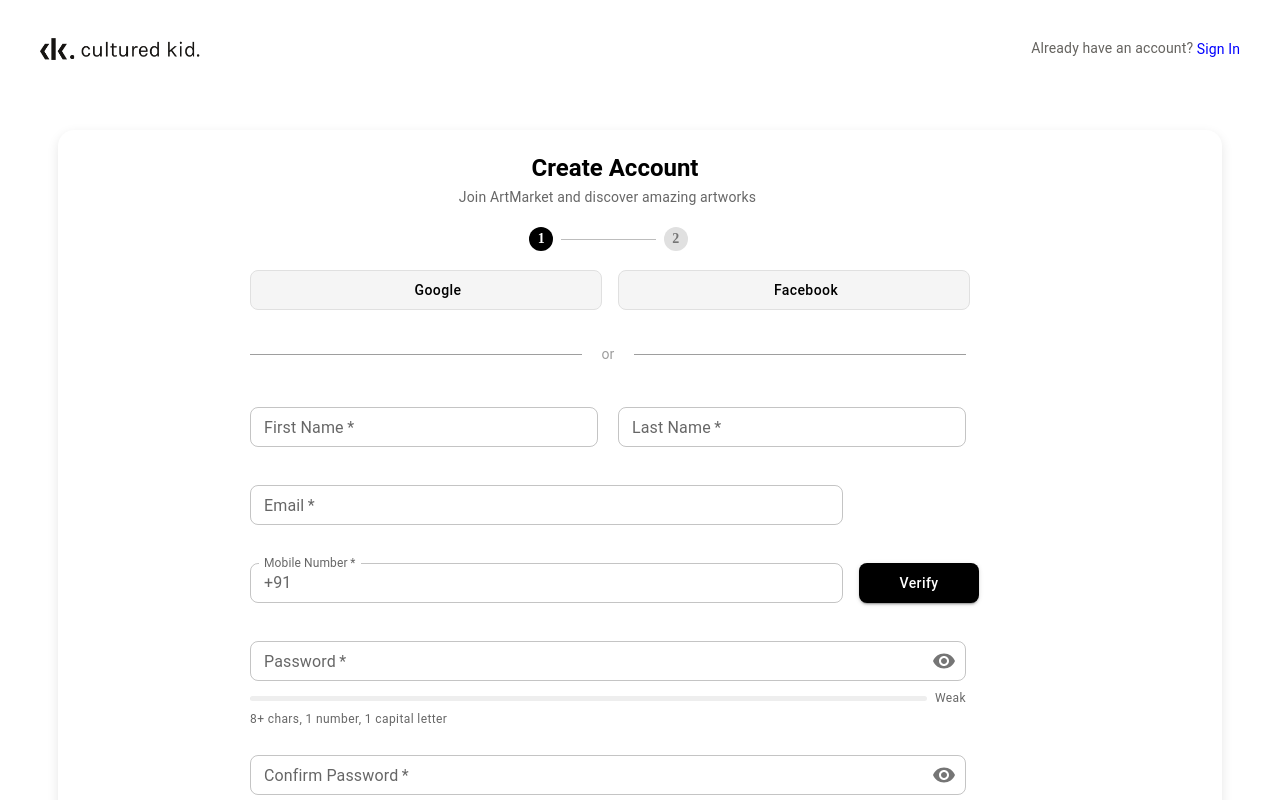
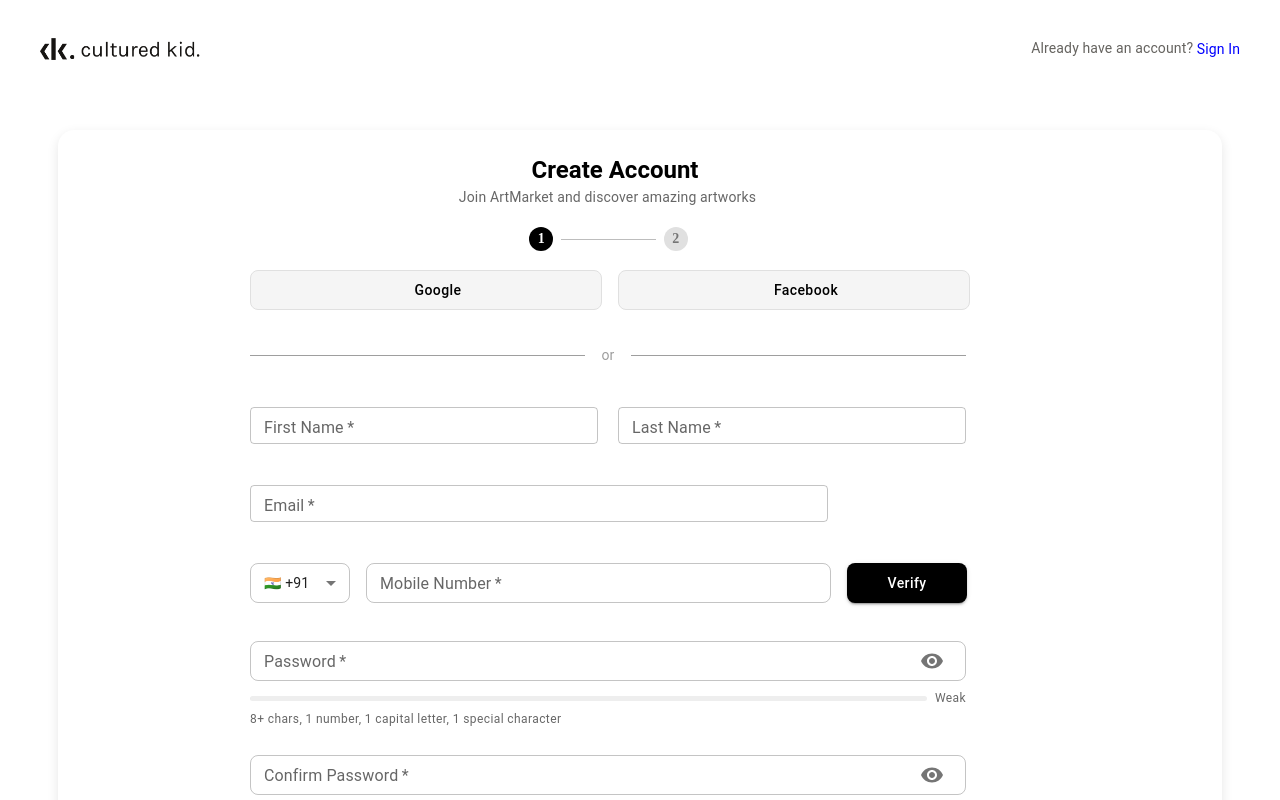
Before and after one commit to Suseendrakumar2003/E-Commerce, a React (Create React App) app: page /create-account in a window 1280 px wide. Shown: the top 800 px of the page. Built offline with nearby package versions, Linux system fonts and the light colour scheme; some icons are missing.

Commit message:
changes in code

```diff
--- a/src/Pages/CreateAccount.jsx
+++ b/src/Pages/CreateAccount.jsx
@@ -10,6 +10,8 @@ import {
   Step,
   StepLabel,
   LinearProgress,
+  MenuItem,
+  Select,
 } from "@mui/material";
 import { Visibility, VisibilityOff } from "@mui/icons-material";
 import FacebookIcon from "@mui/icons-material/Facebook";
@@ -25,22 +27,31 @@ const CreateAccount = () => {
   const [firstName, setFirstName] = useState("");
   const [lastName, setLastName] = useState("");
   const [email, setEmail] = useState("");
+  const [mobile, setMobile] = useState("");
+  const [countryCode, setCountryCode] = useState("+91");
 
   const handleTogglePassword = () => setShowPassword((prev) => !prev);
   const handleToggleConfirmPassword = () =>
     setShowConfirmPassword((prev) => !prev);
 
   const isPasswordStrong =
-    password.length >= 8 && /\d/.test(password) && /[A-Z]/.test(password);
+    password.length >= 8 &&
+    /\d/.test(password) &&
+    /[A-Z]/.test(password) &&
+    /[!@#$%^&*(),.?":{}|<>]/.test(password);
+
   const doPasswordsMatch = password === confirmPassword;
 
   const calculatePasswordStrength = () => {
     let strength = 0;
     if (password.length >= 8) strength += 40;
-    if (/\d/.test(password)) strength += 30;
-    if (/[A-Z]/.test(password)) strength += 30;
+    if (/\d/.test(password)) strength += 20;
+    if (/[A-Z]/.test(password)) strength += 20;
+    if (/[!@#$%^&*(),.?":{}|<>]/.test(password)) strength += 20;
     return strength;
   };
+
+  const passwordStrength = calculatePasswordStrength();
 
   const handleContinue = () => {
     if (
@@ -54,9 +65,13 @@ const CreateAccount = () => {
     }
   };
 
+  // Prevent pasting in Confirm Password field
+  const handlePaste = (e) => {
+    e.preventDefault();
+  };
+
   return (
     <Box sx={{ bgcolor: "#fff", minHeight: "100vh", py: 5 }}>
-      {/* Main Form Container */}
       <Box
         sx={{
           maxWidth: 1100,
@@ -69,48 +84,40 @@ const CreateAccount = () => {
           minHeight: 800,
         }}
       >
-        {/* Create Account Title */}
         <Typography
           variant="h5"
           fontWeight={600}
           sx={{
             position: "absolute",
             width: 308,
-            height: 28,
             top: 24,
             left: 403,
             textAlign: "center",
-            lineHeight: "28px",
           }}
         >
           Create Account
         </Typography>
 
-        {/* Join ArtMarket Subtitle */}
         <Typography
           variant="body2"
           color="text.secondary"
           sx={{
             position: "absolute",
             width: 515,
-            height: 20,
             top: 57,
             left: 292,
             textAlign: "center",
-            lineHeight: "20px",
           }}
         >
           Join ArtMarket and discover amazing artworks
         </Typography>
 
-        {/* Stepper (Account and Address) */}
         <Stepper
           activeStep={0}
           alternativeLabel
           sx={{
             position: "absolute",
             width: 269,
-            height: 28,
             top: 97,
             left: 416,
           }}
@@ -165,311 +172,156 @@ const CreateAccount = () => {
           </Step>
         </Stepper>
 
-        {/* Social Login Buttons */}
-        <Box
-          sx={{
-            position: "absolute",
-            top: 140,
-            left: 192,
-            display: "flex",
-            gap: 2,
-          }}
-        >
+        <Box sx={{ position: "absolute", top: 140, left: 192, display: "flex", gap: 2 }}>
           <Button
             variant="outlined"
             startIcon={<GoogleIcon />}
-            sx={{
-              width: 352,
-              height: 40,
-              textTransform: "none",
-              borderColor: "grey.300",
-              borderWidth: "1px",
-              color: "black",
-              bgcolor: "#f5f5f5",
-              borderRadius: "8px",
-            }}
+            sx={buttonStyle}
             onClick={() => window.open("https://accounts.google.com", "_blank")}
-            aria-label="Sign up with Google"
           >
             Google
           </Button>
           <Button
             variant="outlined"
             startIcon={<FacebookIcon />}
-            sx={{
-              width: 352,
-              height: 40,
-              textTransform: "none",
-              borderColor: "grey.300",
-              borderWidth: "1px",
-              color: "black",
-              bgcolor: "#f5f5f5",
-              borderRadius: "8px",
-            }}
-            onClick={() =>
-              window.open("https://www.facebook.com/login", "_blank")
-            }
-            aria-label="Sign up with Facebook"
+            sx={buttonStyle}
+            onClick={() => window.open("https://www.facebook.com/login", "_blank")}
           >
             Facebook
           </Button>
         </Box>
 
-        {/* "or" Text with Horizontal Lines */}
-        <Box
-          sx={{
-            position: "absolute",
-            top: 215,
-            left: 192,
-            display: "flex",
-            alignItems: "center",
-            width: 716,
-          }}
-        >
+        <Box sx={{ position: "absolute", top: 215, left: 192, display: "flex", alignItems: "center", width: 716 }}>
           <Box sx={{ flexGrow: 1, height: "1px", bgcolor: "grey.500" }} />
-          <Typography
-            variant="body2"
-            color="grey.500"
-            sx={{
-              width: 20,
-              height: 18,
-              textAlign: "center",
-              lineHeight: "18px",
-              mx: 2,
-            }}
-          >
-            or
-          </Typography>
+          <Typography variant="body2" color="grey.500" sx={{ mx: 2 }}>or</Typography>
           <Box sx={{ flexGrow: 1, height: "1px", bgcolor: "grey.500" }} />
         </Box>
 
-        {/* Form Fields */}
-        <TextField
-          label="First Name"
-          required
-          size="small"
-          value={firstName}
-          onChange={(e) => setFirstName(e.target.value)}
-          placeholder="John"
-          sx={{
-            position: "absolute",
-            width: 348,
-            height: 40,
-            top: 277,
-            left: 192,
-            "& .MuiInputBase-root": {
+        <TextField {...inputProps} label="First Name" value={firstName} onChange={(e) => setFirstName(e.target.value)} sx={{ ...inputPosition(277, 192) }} />
+        <TextField {...inputProps} label="Last Name" value={lastName} onChange={(e) => setLastName(e.target.value)} sx={{ ...inputPosition(277, 560) }} />
+        <TextField {...inputProps} label="Email" value={email} onChange={(e) => setEmail(e.target.value)} sx={{ ...inputPosition(355, 192), width: 578 }} />
+
+        {/* Mobile with Country Code */}
+        <Box sx={{ position: "absolute", top: 433, left: 192, display: "flex", gap: 2 }}>
+          <Select
+            value={countryCode}
+            onChange={(e) => setCountryCode(e.target.value)}
+            sx={{
+              width: 100,
+              height: 40,
               borderRadius: "8px",
-              height: "40px",
-              borderWidth: "1px",
-            },
-          }}
-          InputProps={{
-            style: { fontSize: "0.875rem", fontWeight: 400 },
-          }}
-          aria-required="true"
-        />
-        <TextField
-          label="Last Name"
-          required
-          size="small"
-          value={lastName}
-          onChange={(e) => setLastName(e.target.value)}
-          placeholder="Doe"
-          sx={{
-            position: "absolute",
-            width: 348,
-            height: 40,
-            top: 277,
-            left: 560,
-            "& .MuiInputBase-root": {
-              borderRadius: "8px",
-              height: "40px",
-              borderWidth: "1px",
-            },
-          }}
-          InputProps={{
-            style: { fontSize: "0.875rem", fontWeight: 400 },
-          }}
-          aria-required="true"
-        />
-        <TextField
-          label="Email"
-          required
-          size="small"
-          value={email}
-          onChange={(e) => setEmail(e.target.value)}
-          placeholder="john@example.com"
-          sx={{
-            position: "absolute",
-            width: 593,
-            height: 40,
-            top: 355,
-            left: 192,
-            "& .MuiInputBase-root": {
-              borderRadius: "8px",
-              height: "40px",
-              borderWidth: "1px",
-            },
-          }}
-          InputProps={{
-            style: { fontSize: "0.875rem", fontWeight: 400 },
-          }}
-          aria-required="true"
-        />
-        <Box
-          sx={{
-            position: "absolute",
-            top: 433,
-            left: 192,
-            display: "flex",
-            gap: 2,
-          }}
-        >
+              fontSize: "0.875rem",
+            }}
+          >
+            <MenuItem value="+91">🇮🇳 +91</MenuItem>
+            <MenuItem value="+1">🇺🇸 +1</MenuItem>
+            <MenuItem value="+44">🇬🇧 +44</MenuItem>
+            <MenuItem value="+61">🇦🇺 +61</MenuItem>
+            <MenuItem value="+81">🇯🇵 +81</MenuItem>
+            <MenuItem value="+49">🇩🇪 +49</MenuItem>
+            <MenuItem value="+33">🇫🇷 +33</MenuItem>
+            <MenuItem value="+39">🇮🇹 +39</MenuItem>
+            <MenuItem value="+86">🇨🇳 +86</MenuItem>
+            <MenuItem value="+82">🇰🇷 +82</MenuItem>
+            <MenuItem value="+7">🇷🇺 +7</MenuItem>
+            <MenuItem value="+34">🇪🇸 +34</MenuItem>
+            <MenuItem value="+55">🇧🇷 +55</MenuItem>
+            <MenuItem value="+971">🇦🇪 +971</MenuItem>
+            <MenuItem value="+880">🇧🇩 +880</MenuItem>
+            <MenuItem value="+94">🇱🇰 +94</MenuItem>
+            <MenuItem value="+92">🇵🇰 +92</MenuItem>
+            <MenuItem value="+62">🇮🇩 +62</MenuItem>
+            <MenuItem value="+234">🇳🇬 +234</MenuItem>
+            <MenuItem value="+27">🇿🇦 +27</MenuItem>
+          </Select>
+
           <TextField
+            {...inputProps}
             label="Mobile Number"
-            required
-            size="small"
-            InputProps={{
-              startAdornment: (
-                <InputAdornment position="start">+91</InputAdornment>
-              ),
-            }}
-            sx={{
-              width: 593,
-              height: 40,
-              "& .MuiInputBase-root": {
-                borderRadius: "8px",
-                height: "40px",
-                borderWidth: "1px",
-              },
-            }}
-            InputPropss={{
-              style: { fontSize: "0.875rem", fontWeight: 400 },
-            }}
-            aria-required="true"
+            value={mobile}
+            onChange={(e) => setMobile(e.target.value)}
+            sx={{ width: 465, ...inputProps.sx }}
           />
-          <Button
-            variant="contained"
-            sx={{
-              width: 120,
-              height: 40,
-              bgcolor: "black",
-              color: "white",
-              textTransform: "none",
-              borderRadius: "8px",
-              "&:hover": { bgcolor: "#333" },
-            }}
-            aria-label="Verify mobile number"
-          >
+
+          <Button variant="contained" sx={verifyButtonStyle}>
             Verify
           </Button>
         </Box>
+
+        {/* Password */}
         <Box sx={{ position: "absolute", top: 511, left: 192 }}>
           <TextField
+            {...inputProps}
             label="Password"
-            type={showPassword ? "text" : "password"}
-            required
-            size="small"
             value={password}
             onChange={(e) => setPassword(e.target.value)}
-            placeholder="Create password"
+            type={showPassword ? "text" : "password"}
             InputProps={{
+              ...inputProps.InputProps,
               endAdornment: (
                 <InputAdornment position="end">
-                  <IconButton
-                    onClick={handleTogglePassword}
-                    edge="end"
-                    aria-label={
-                      showPassword ? "Hide password" : "Show password"
-                    }
-                  >
+                  <IconButton onClick={handleTogglePassword}>
                     {showPassword ? <VisibilityOff /> : <Visibility />}
                   </IconButton>
                 </InputAdornment>
               ),
             }}
-            sx={{
-              width: 716,
-              height: 40,
-              "& .MuiInputBase-root": {
-                borderRadius: "8px",
-                height: "40px",
-                borderWidth: "1px",
-              },
-            }}
-            aria-required="true"
+            sx={{ width: 716, ...inputProps.sx }}
           />
           <Box sx={{ display: "flex", alignItems: "center", mt: 1 }}>
             <LinearProgress
               variant="determinate"
-              value={calculatePasswordStrength()}
+              value={passwordStrength}
               sx={{
                 flexGrow: 1,
                 height: 5,
+                mr: 1,
                 borderRadius: 5,
-                mr: 1,
                 bgcolor: "grey.200",
                 "& .MuiLinearProgress-bar": {
-                  bgcolor:
-                    calculatePasswordStrength() >= 100 ? "green" : "grey.400",
+                  bgcolor: passwordStrength >= 100 ? "green" : "grey.400",
                 },
               }}
             />
-            <Typography
-              variant="caption"
-              color={
-                calculatePasswordStrength() >= 100 ? "green" : "text.secondary"
-              }
-            >
-              {calculatePasswordStrength() >= 100 ? "Strong" : "Weak"}
+            <Typography variant="caption" color={passwordStrength >= 100 ? "green" : "text.secondary"}>
+              {passwordStrength >= 100 ? "Strong" : "Weak"}
             </Typography>
           </Box>
           <Typography variant="caption" color="text.secondary">
-            8+ chars, 1 number, 1 capital letter
+            8+ chars, 1 number, 1 capital letter, 1 special character
           </Typography>
         </Box>
+
+        {/* Confirm Password */}
         <Box sx={{ position: "absolute", top: 625, left: 192 }}>
           <TextField
+            {...inputProps}
             label="Confirm Password"
-            type={showConfirmPassword ? "text" : "password"}
-            required
-            size="small"
             value={confirmPassword}
             onChange={(e) => setConfirmPassword(e.target.value)}
-            placeholder="Confirm password"
-            InputProps={{
-              endAdornment: (
-                <InputAdornment position="end">
-                  <IconButton
-                    onClick={handleToggleConfirmPassword}
-                    edge="end"
-                    aria-label={
-                      showConfirmPassword ? "Hide password" : "Show password"
-                    }
-                  >
-                    {showConfirmPassword ? <VisibilityOff /> : <Visibility />}
-                  </IconButton>
-                </InputAdornment>
-              ),
-            }}
+            onPaste={handlePaste}
+            type={showConfirmPassword ? "text" : "password"}
             error={!doPasswordsMatch && confirmPassword.length > 0}
             helperText={
               !doPasswordsMatch && confirmPassword.length > 0
                 ? "Passwords do not match"
                 : " "
             }
-            sx={{
-              width: 716,
-              height: 40,
-              "& .MuiInputBase-root": {
-                borderRadius: "8px",
-                height: "40px",
-                borderWidth: "1px",
-              },
+            InputProps={{
+              ...inputProps.InputProps,
+              endAdornment: (
+                <InputAdornment position="end">
+                  <IconButton onClick={handleToggleConfirmPassword}>
+                    {showConfirmPassword ? <VisibilityOff /> : <Visibility />}
+                  </IconButton>
+                </InputAdornment>
+              ),
             }}
-            aria-required="true"
+            sx={{ width: 716, ...inputProps.sx }}
           />
         </Box>
+
+        {/* Continue Button */}
         <Button
           variant="contained"
           sx={{
@@ -487,13 +339,8 @@ const CreateAccount = () => {
           }}
           onClick={handleContinue}
           disabled={
-            !firstName ||
-            !lastName ||
-            !email ||
-            !isPasswordStrong ||
-            !doPasswordsMatch
+            !firstName || !lastName || !email || !isPasswordStrong || !doPasswordsMatch
           }
-          aria-label="Continue to address form"
         >
           Continue to Address
         </Button>
@@ -503,3 +350,46 @@ const CreateAccount = () => {
 };
 
 export default CreateAccount;
+
+// Reusable styles
+const inputProps = {
+  required: true,
+  size: "small",
+  sx: {
+    "& .MuiInputBase-root": {
+      borderRadius: "8px",
+      height: "40px",
+    },
+  },
+  InputProps: {
+    style: { fontSize: "0.875rem", fontWeight: 400 },
+  },
+};
+
+const buttonStyle = {
+  width: 352,
+  height: 40,
+  textTransform: "none",
+  borderColor: "grey.300",
+  borderWidth: "1px",
+  color: "black",
+  bgcolor: "#f5f5f5",
+  borderRadius: "8px",
+};
+
+const verifyButtonStyle = {
+  width: 120,
+  height: 40,
+  bgcolor: "black",
+  color: "white",
+  textTransform: "none",
+  borderRadius: "8px",
+  "&:hover": { bgcolor: "#333" },
+};
+
+const inputPosition = (top, left) => ({
+  position: "absolute",
+  top: top,
+  left: left,
+  width: 348,
+});
```
Also changed, not shown: src/Pages/PaintingPage.jsx (+105 -38 lines).
